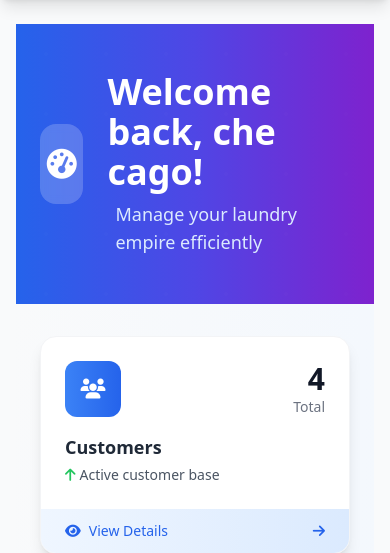
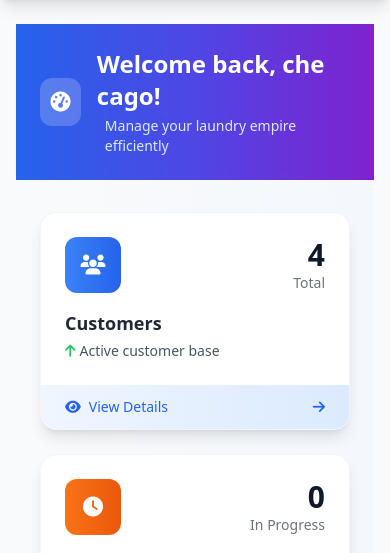
Before and after one commit to ryuchi311/app-laundry, a Flask app: page / in a window 390 px wide. Shown: the part 65-618 px from the top of the page. Run offline with Flask 3, Linux system fonts and the light colour scheme; a user stored in the database is signed in; data comes from the database, SQL or seed files in the repository; some libraries are stand-ins or nearby versions.

Commit message:
Refactor dashboard layout for improved aesthetics and responsiveness; adjust spacing and font sizes for better readability

```diff
--- a/app/templates/dashboard.html
+++ b/app/templates/dashboard.html
@@ -19,16 +19,16 @@
             <div class="absolute inset-0 bg-dots-pattern"></div>
         </div>
 
-        <div class="relative max-w-7xl mx-auto px-6 py-12">
+        <div class="relative max-w-7xl mx-auto px-6 py-6">
             <div class="flex items-center justify-between">
-                <div class="flex items-center space-x-6">
-                    <div class="w-20 h-20 bg-white/20 backdrop-blur-sm rounded-2xl flex items-center justify-center">
-                        <i class="fas fa-tachometer-alt text-3xl text-white"></i>
+                <div class="flex items-center space-x-4">
+                    <div class="w-12 h-12 bg-white/20 backdrop-blur-sm rounded-xl flex items-center justify-center">
+                        <i class="fas fa-tachometer-alt text-xl text-white"></i>
                     </div>
                     <div>
-                        <h1 class="text-4xl font-bold text-white mb-2">Welcome back, {{ user.full_name }}!</h1>
-                        <p class="text-blue-100 text-lg flex items-center">
-                            <i class="fas fa-sparkles mr-2"></i>
+                        <h1 class="text-2xl font-bold text-white mb-1">Welcome back, {{ user.full_name }}!</h1>
+                        <p class="text-blue-100 text-sm flex items-center">
+                            <i class="fas fa-sparkles mr-2 text-xs"></i>
                             Manage your laundry empire efficiently
                         </p>
                     </div>
@@ -36,9 +36,9 @@
 
                 <!-- Quick Time Info -->
                 <div class="hidden md:block text-right">
-                    <div class="bg-white/10 backdrop-blur-sm rounded-xl px-6 py-4">
-                        <div class="text-white text-sm" id="current-time"></div>
-                        <div class="text-blue-100 text-xs mt-1">
+                    <div class="bg-white/10 backdrop-blur-sm rounded-lg px-4 py-2">
+                        <div class="text-white text-xs font-medium" id="current-time"></div>
+                        <div class="text-blue-100 text-xs mt-0.5">
                             <i class="fas fa-calendar-day mr-1"></i>
                             <span id="current-date"></span>
                         </div>
```
